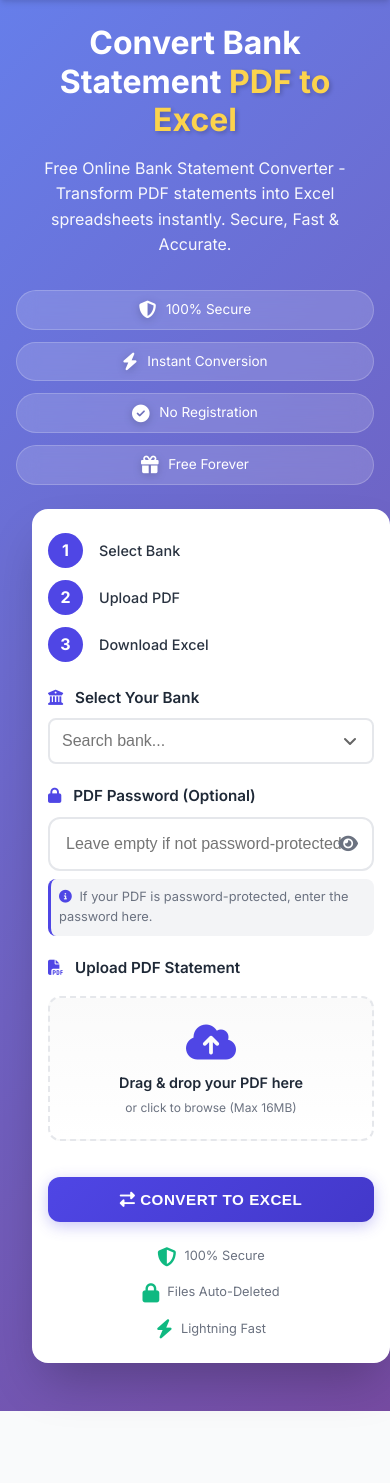
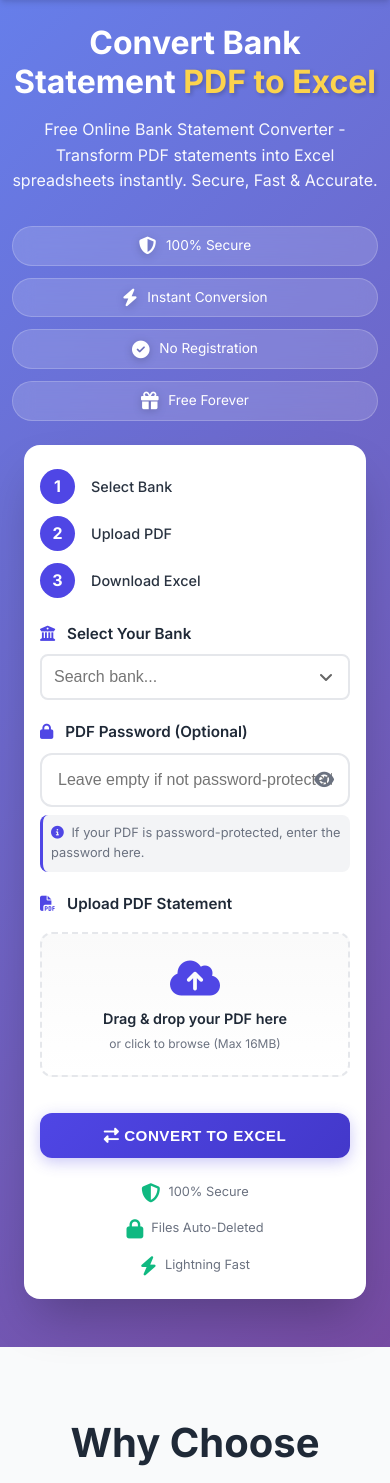
Before and after one commit to paras4299/ezy-statement-converter, a Flask app: page / in a window 390 px wide. Shown: the part 70-1553 px from the top of the page. Run offline with Flask 3, Linux system fonts and the light colour scheme.

Commit message:
Update index.html

```diff
--- a/templates/index.html
+++ b/templates/index.html
@@ -942,12 +942,12 @@
             font-size: 1.1rem;
         }
 
-        /* Fixed mobile upload box width with equal padding */
+        /* Properly centered mobile upload box */
         .hero-upload-box {
             padding: 2rem 1.5rem;
-            margin: 0 1.5rem;
-            max-width: calc(100vw - 3rem);
-            width: calc(100vw - 3rem);
+            margin: 0 1rem;
+            max-width: none;
+            width: auto;
             box-sizing: border-box;
             border-radius: 1rem;
         }
@@ -1133,14 +1133,14 @@
     /* Extra small mobile devices */
     @media (max-width: 480px) {
         .hero {
-            padding: 1.5rem 1rem 3rem;
+            padding: 1.5rem 0.75rem 3rem;
         }
 
         .hero-upload-box {
             padding: 1.5rem 1rem;
-            margin: 0 1rem;
-            max-width: calc(100vw - 2rem);
-            width: calc(100vw - 2rem);
+            margin: 0 0.75rem;
+            max-width: none;
+            width: auto;
         }
 
         .hero-badges {
```
